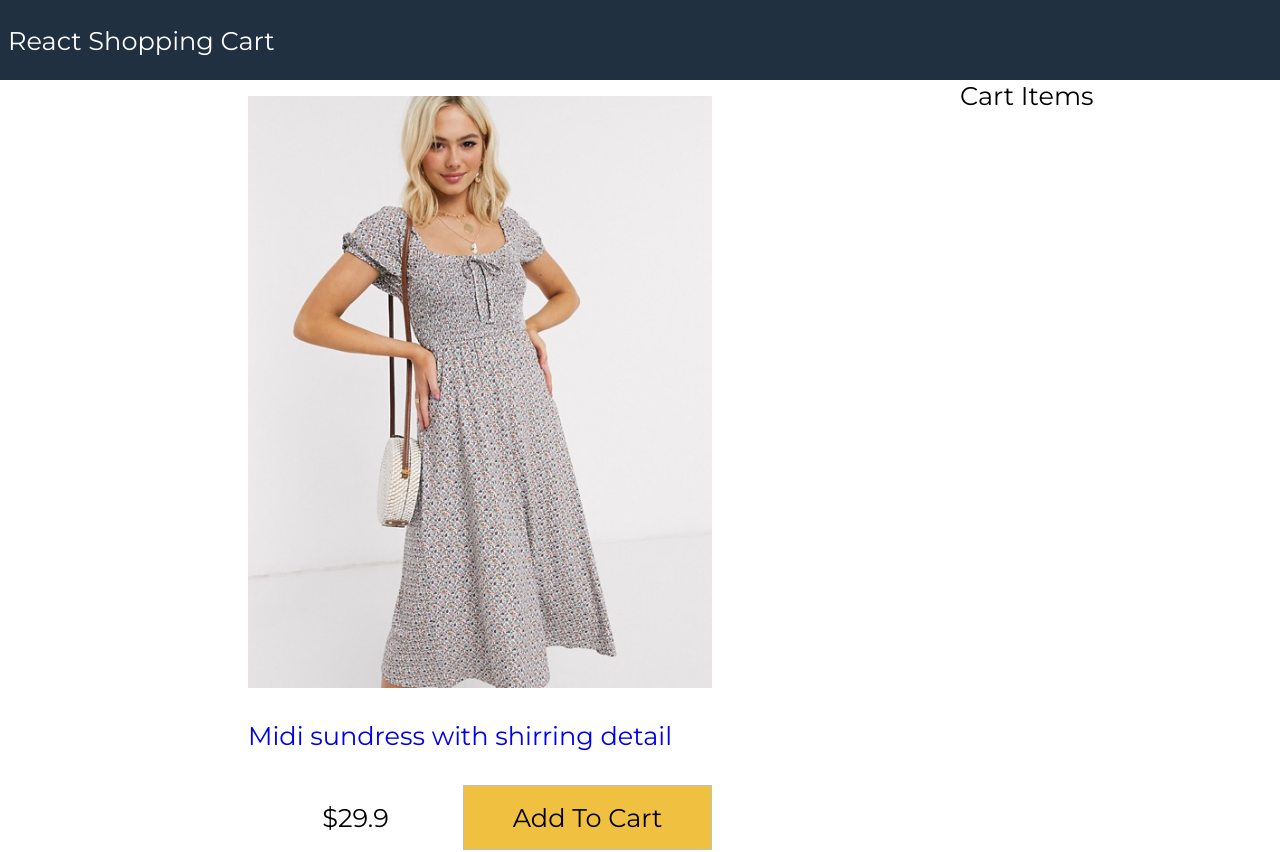
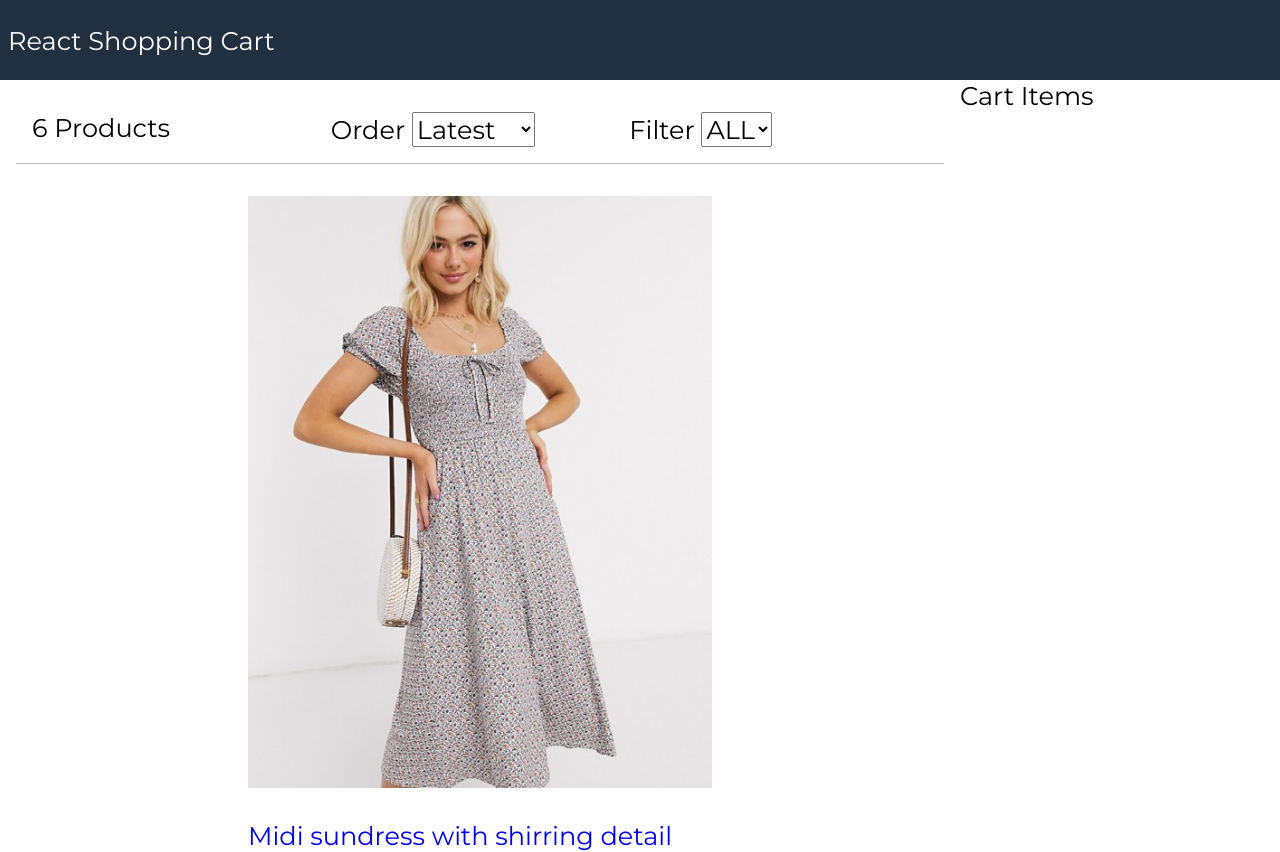
Before and after one commit to margosha99/react-shopping-cart, a React (Create React App) app: page / in a window 1280 px wide. Shown: the top 852 px of the page. Built offline with nearby package versions, Linux system fonts and the light colour scheme.

Commit message:
filter-component

```diff
--- a/src/App.js
+++ b/src/App.js
@@ -1,4 +1,5 @@
 import React  from "react";
+import Filter from "./components/Filter";
 import Products from "./components/Products";
 import data from './data.json'
 
@@ -12,6 +13,39 @@
       sort: ""
     }
   }
+  sortProducts = (event) => {
+    const sort = event.target.value;
+
+    console.log(event.target.value)
+    this.setState((state) => ({
+      sort: sort ,
+      products: this.state.products.slice().sort((a,b) => (
+        sort === 'lowest' ?
+          a.price > b.price
+          ? 1
+          : -1
+        : sort === "highest" ?
+          a.price < b.price
+          ? 1
+          : -1
+          :a._id < b._id
+          ? 1
+          : -1)
+      )
+    }))
+  }
+  filterProducts = (event) => {
+    console.log(event.target.value)
+    if(event.target.value === ''){
+      this.setState({size: event.target.value, products: data.products})
+    }else{
+      this.setState({
+          size: event.target.value,
+          products: data.products.filter(product =>
+          product.availableSizes.indexOf(event.target.value) >= 0)
+      })
+    }
+  }
 
   render() {
     return (
@@ -22,6 +56,9 @@
         <main>
           <div className="content">
             <div className="main">
+              <Filter count={this.state.products.length} size={this.state.size} sort={this.state.sort}
+              filterProducts={this.filterProducts}
+              sortProducts={this.sortProducts}/>
               <Products products={this.state.products} />
             </div>
             <div className="sidebar">Cart Items</div>
--- /dev/null
+++ b/src/components/Filter.js
@@ -0,0 +1,31 @@
+import React, { Component } from 'react'
+
+export default class Filter extends Component {
+    render() {
+        return (
+            <div className="filter">
+                <div className="filter-result">{this.props.count} Products</div>
+                <div className="filter-sort">
+                    Order {" "}
+                    <select value={this.props.size} onChange={this.props.sortProducts}>
+                        <option value="">Latest</option>
+                        <option value="lowest">Lowest</option>
+                        <option value="highest">Highest</option>
+                    </select>
+                </div>
+                <div className="filter-size">
+                    Filter {" "}
+                    <select value={this.props.size} onChange={this.props.filterProducts}>
+                        <option value="">ALL</option>
+                        <option value="XS">XS</option>
+                        <option value="S">S</option>
+                        <option value="M">M</option>
+                        <option value="L">L</option>
+                        <option value="XL">XL</option>
+                        <option value="XXL">XXL</option>
+                    </select>
+                </div>
+            </div>
+        )
+    }
+}
--- a/src/data.json
+++ b/src/data.json
@@ -5,7 +5,7 @@
         "image": "/images/dress1.jpg",
         "title": "Midi sundress with shirring detail",
         "description": "This is for all the latest trends, no matter who you are, where you’re from and what you’re up to. Exclusive to ASOS, our universal brand is here for you, and comes in all our fit ranges: ASOS Curve, Tall, Petite and Maternity. Created by us, styled by you.",
-        "availableSizes": ["X", "L", "XL", "XXL"],
+        "availableSizes": ["M", "L", "XL", "XXL"],
         "price": 29.9
       },
       {
@@ -13,7 +13,7 @@
         "image": "/images/dress2.jpg",
         "title": "Midi sundress with ruched front",
         "description": "This is for all the latest trends, no matter who you are, where you’re from and what you’re up to. Exclusive to ASOS, our universal brand is here for you, and comes in all our fit ranges: ASOS Curve, Tall, Petite and Maternity. Created by us, styled by you.",
-        "availableSizes": ["X", "M", "L"],
+        "availableSizes": ["XS", "M", "L"],
         "price": 18.9
       },
       {
@@ -21,7 +21,7 @@
         "image": "/images/dress3.jpg",
         "title": "Midi dress in pink ditsy floral",
         "description": "This is for all the latest trends, no matter who you are, where you’re from and what you’re up to. Exclusive to ASOS, our universal brand is here for you, and comes in all our fit ranges: ASOS Curve, Tall, Petite and Maternity. Created by us, styled by you.",
-        "availableSizes": ["X", "M", "L"],
+        "availableSizes": ["XS", "M", "L"],
         "price": 14.9
       },
       {
@@ -37,7 +37,7 @@
         "image": "/images/dress5.jpg",
         "title": "Frill mini dress in yellow polka dot",
         "description": "This is for all the latest trends, no matter who you are, where you’re from and what you’re up to. Exclusive to ASOS, our universal brand is here for you, and comes in all our fit ranges: ASOS Curve, Tall, Petite and Maternity. Created by us, styled by you.",
-        "availableSizes": ["X", "L", "XL"],
+        "availableSizes": ["S", "L", "XL"],
         "price": 10.9
       },
       {
--- a/src/index.css
+++ b/src/index.css
@@ -115,3 +115,16 @@
   background-color: #f0c040;
 
 }
+
+/* FILTER */
+.filter{
+  display: flex;
+  justify-content: space-between;
+  padding: 1rem;
+  margin: 1rem;
+  border-bottom: 0.1rem solid #c0c0c0;
+
+}
+.filter div{
+  flex: 1;
+}
```
